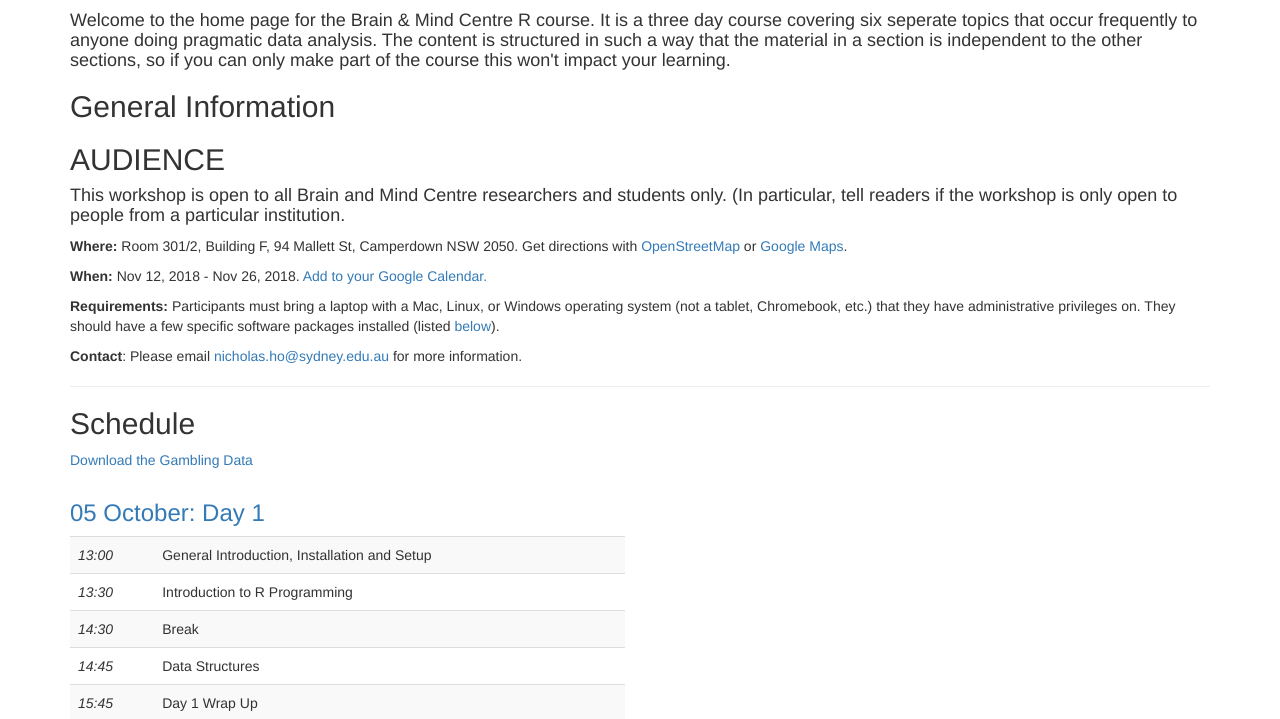
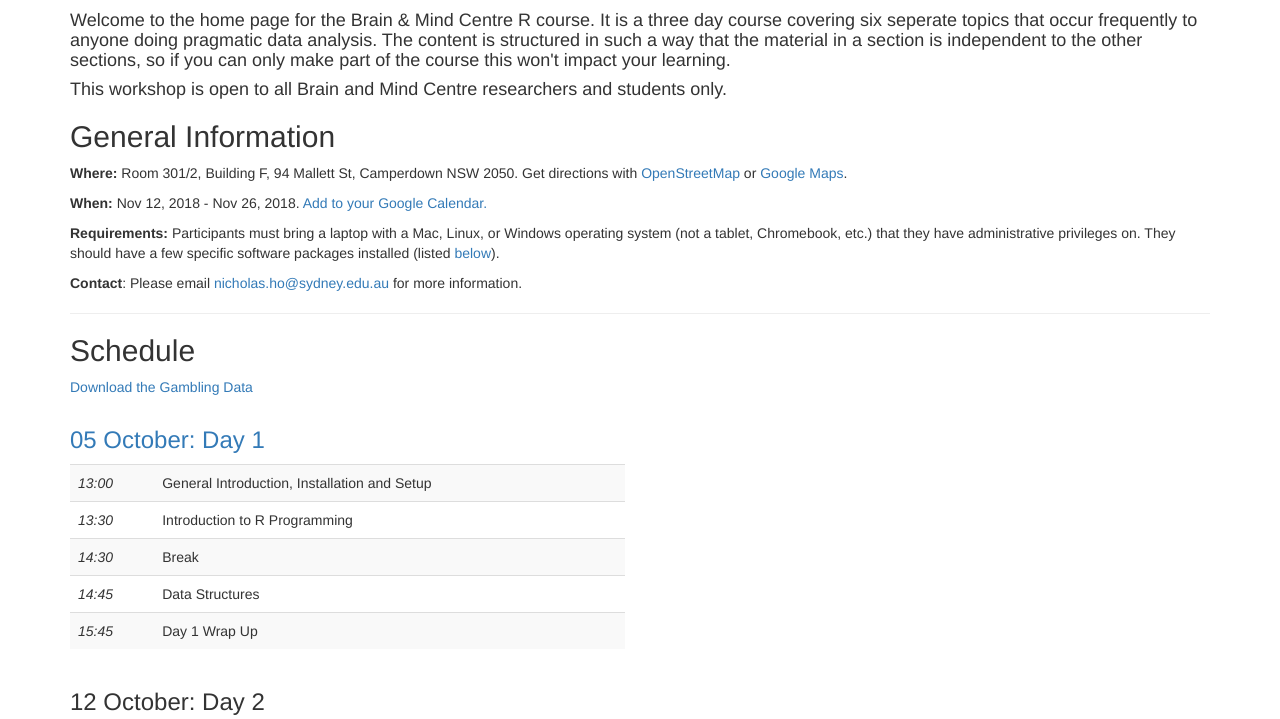
Before and after one commit to n-ho/bmc_r_workshop_2018, a Jekyll site: the page built from index.html, in a window 1280 px wide and 900 px high, scrolled down 452 px, cut to the strip 181-900 px from the top of the window. Built offline with Jekyll 4.4.1, drawn with Linux system fonts in a browser that asks for light colours.

Commit message:
Update index.html

```diff
--- a/index.html
+++ b/index.html
@@ -67,11 +70,7 @@ make part of the course this won't impact your learning.</h4>
   {% include lc/intro.html %}
 {% endif %}
 
-<h2>AUDIENCE
-</h2>
 
-  <h4>This workshop is open to all Brain and Mind Centre researchers and students only.  (In particular, tell readers if the
-  workshop is only open to people from a particular institution.</h4>
 {% if page.carpentry == "swc" %}
   {% include sc/who.html %}
 {% elsif page.carpentry == "dc" %}
```
Also changed, not shown: other parts of index.html (+3 -0 lines).
